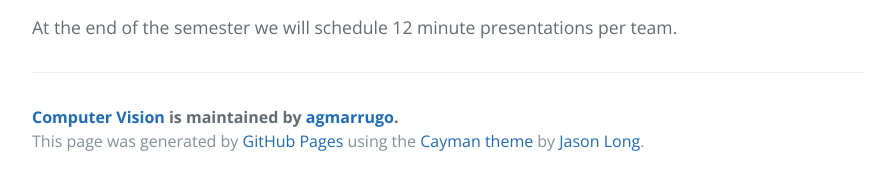
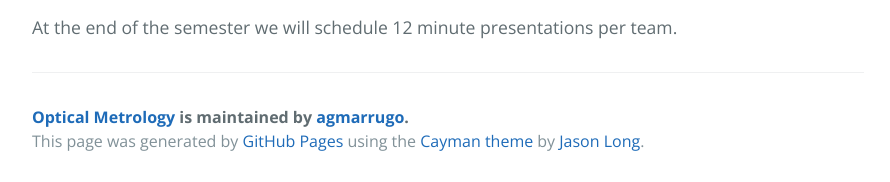
Before and after one commit to opi-lab/optical-metrology-2021, a Jekyll site: the page built from projects.md, in a window 1280 px wide. Shown: the part 1337-1519 px from the top of the page, without its empty margins (192-1082 px from the left). Built offline with Jekyll 4.4.1, drawn with Linux system fonts in a browser that asks for light colours; our own code applies the rules of GitHub Pages for plain Markdown files.

Commit message:
Update page.html

```diff
--- a/_layouts/page.html
+++ b/_layouts/page.html
@@ -3,7 +3,7 @@
 <html lang="en-us">
   <head>
     <meta charset="UTF-8">
-    <title>Computer Vision by opi-lab</title>
+    <title>{{site.title}} by opi-lab</title>
     <meta name="viewport" content="width=device-width, initial-scale=1">
     <link rel="stylesheet" type="text/css" href="{{ 'stylesheets/normalize.css' | prepend: site.url }}" media="screen">
     <link href='https://fonts.googleapis.com/css?family=Open+Sans:400,700' rel='stylesheet' type='text/css'>
@@ -17,7 +17,7 @@
       {{ content }}
 
       <footer class="site-footer">
-        <span class="site-footer-owner"><a href="https://github.com/opi-lab/computer-vision">Computer Vision</a> is maintained by <a href="https://github.com/{{site.author.github}}">{{site.author.github}}</a>.</span>
+        <span class="site-footer-owner"><a href="{{site.url}}">{{site.title}}</a> is maintained by <a href="https://github.com/{{site.author.github}}">{{site.author.github}}</a>.</span>
 
         <span class="site-footer-credits">This page was generated by <a href="https://pages.github.com">GitHub Pages</a> using the <a href="https://github.com/jasonlong/cayman-theme">Cayman theme</a> by <a href="https://twitter.com/jasonlong">Jason Long</a>.</span>
       </footer>
```
